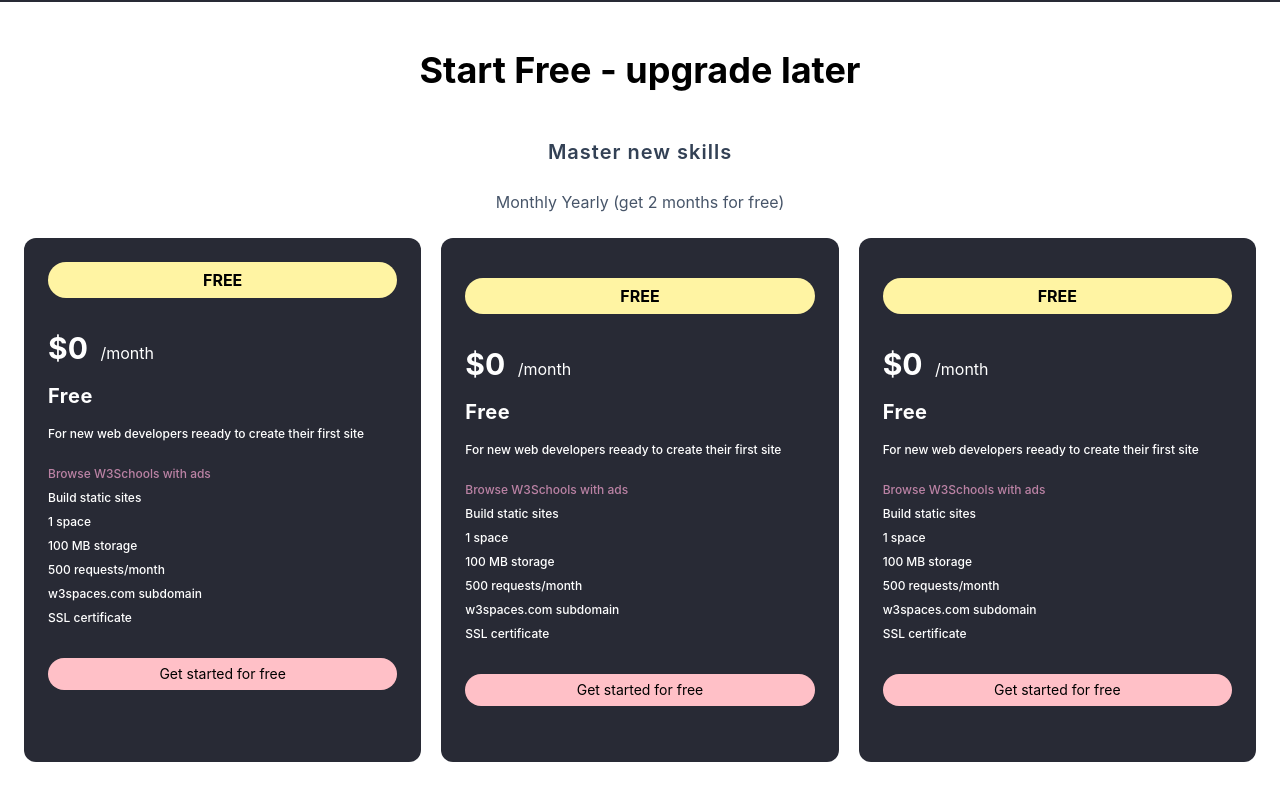
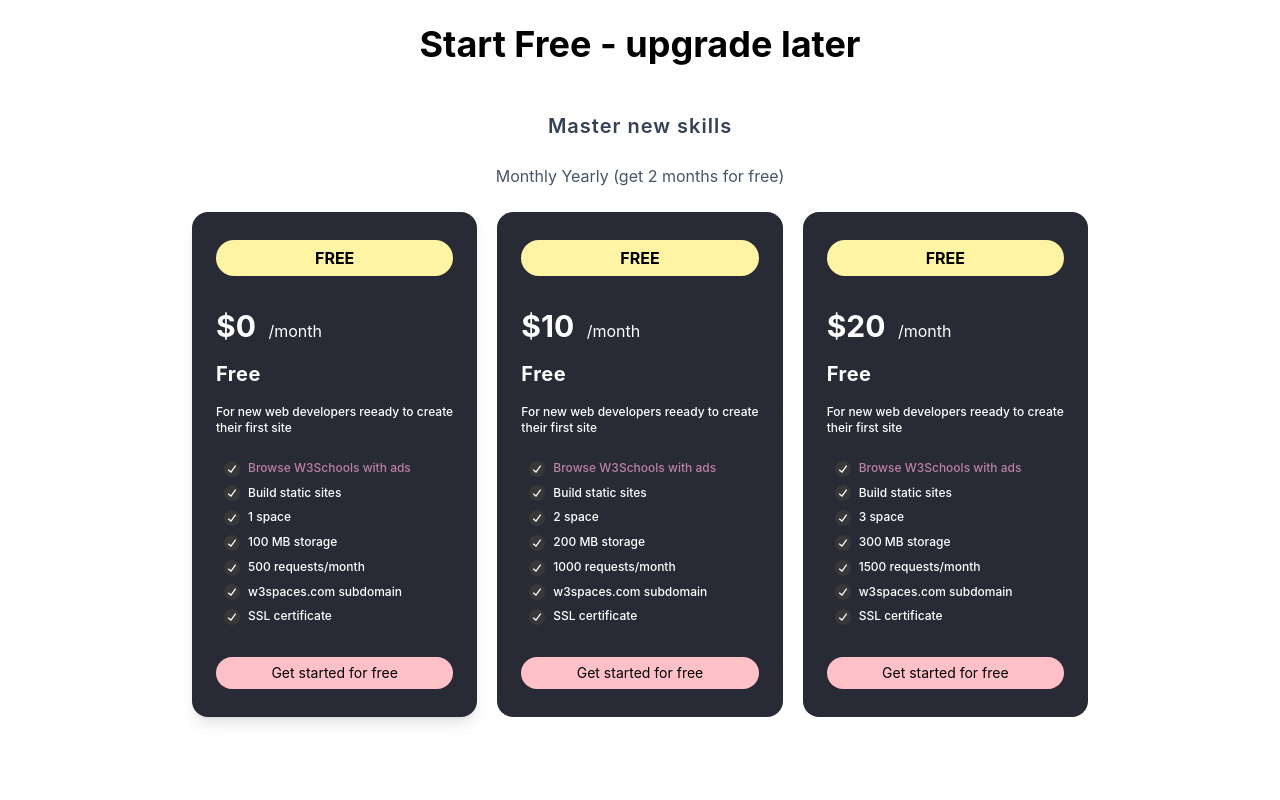
Before and after one commit to rabit1977/Create-W3school-webpage-with-react-and-tailwindcss, a React (Create React App) app: page / in a window 1280 px wide. Shown: the part 1394-2194 px from the top of the page. After the commit the page ends 2159 px from the top, so only its background shows below. Built offline with nearby package versions, Linux system fonts and the light colour scheme.

Commit message:
almost cloned the w3school webpage, enjoy

```diff
--- a/src/Icons/icons.js
+++ b/src/Icons/icons.js
@@ -35,8 +35,8 @@
 export const CreateSpace = (props) => {
   return (
     <svg
-      width='68'
-      height='68'
+      width='52'
+      height='52'
       viewBox='0 0 178 144'
       fill='none'
       xmlns='http://www.w3.org/2000/svg'
@@ -64,3 +64,32 @@
     </svg>
   );
 };
+export const CheckedIcon = (props) => {
+  return (
+    <svg
+      width='16'
+      height='16'
+      viewBox='0 0 50 50'
+      fill='none'
+      xmlns='http://www.w3.org/2000/svg'
+      {...props}
+    >
+      <g clip-path='url(#clip0_22_51)'>
+        <path
+          d='M50 25C50 38.8071 38.8071 50 25 50C11.1929 50 0 38.8071 0 25C0 11.1929 11.1929 0 25 0C38.8071 0 50 11.1929 50 25Z'
+          fill='#383838'
+        />
+        <path
+          d='M13.0667 27.2604L21.8441 34.6383L36.452 14.2857'
+          stroke='white'
+          stroke-width='4'
+        />
+      </g>
+      <defs>
+        <clipPath id='clip0_22_51'>
+          <rect width='50' height='50' fill='white' />
+        </clipPath>
+      </defs>
+    </svg>
+  );
+};
--- a/src/pages/home.js
+++ b/src/pages/home.js
@@ -1,6 +1,6 @@
 import React from 'react';
 import Navbar from '../components/Navbar';
-import { CreateSpace } from '../Icons/icons';
+import { CheckedIcon, CreateSpace } from '../Icons/icons';
 
 export default function Home() {
   return (
@@ -91,28 +91,28 @@
             How it works
           </h1>
         </div>
-        <div className='w-full grid grid-cols-1 sm:grid-cols-2 lg:grid-cols-4 place-items-center sm:place-content-around sm:place-items-center gap-8  text-white'>
-          <div className='grid place-items-center text-center'>
+        <div className='columns-1  lg:columns-4 sm:columns-2 space-y-6 text-white'>
+          <div className='flex flex-col items-center'>
             <CreateSpace />
-            <h5 className='text-md sm:text-lg sm:font-semibold pb-8 pt-2'>
+            <h5 className='text-sm text-center sm:text-md sm:font-semibold pb-8 pt-4'>
               1.Join W3Schools-and create a space
             </h5>
           </div>
-          <div className='grid place-items-center text-center'>
+          <div className='flex flex-col items-center'>
             <CreateSpace />
-            <h5 className='text-md sm:text-lg sm:font-semibold pb-8 pt-2'>
-              2. Choose a template - or start from scratch
+            <h5 className='text-sm text-center sm:text-md sm:font-semibold pb-8 pt-4'>
+              2.Choose a template - or start from scratch
             </h5>
           </div>
-          <div className='grid place-items-center text-center'>
+          <div className='flex flex-col items-center'>
             <CreateSpace />
-            <h5 className='text-md sm:text-lg sm:font-semibold pb-8 pt-2'>
+            <h5 className='text-sm text-center sm:text-md sm:font-semibold pb-8 pt-4'>
               3. Edit code directly in your browser
             </h5>
           </div>
-          <div className='grid place-items-center text-center'>
+          <div className='flex flex-col items-center'>
             <CreateSpace />
-            <h5 className='text-md sm:text-lg sm:font-semibold pb-8 pt-2'>
+            <h5 className='text-sm text-center sm:text-md sm:font-semibold pb-8 pt-4'>
               4. Share your website with the world
             </h5>
           </div>
@@ -130,41 +130,8 @@
             Monthly <span>Yearly (get 2 months for free)</span>
           </h2>
         </div>
-        <div className='grid grid-cols-1 md:grid-cols-3 mt-6 gap-5 mx-6'>
-          <div className='p-6 bg-[#282a35] text-white rounded-xl'>
-            <div className=''>
-              <button className='px-10 w-full py-1.5  text-black font-bold mb-8 bg-[#fff4a3] rounded-full'>
-                FREE
-              </button>
-              <div className='space-y-4'>
-                <p>
-                  <span className='text-3xl font-bold mr-2'>$0</span>{' '}
-                  <span> /month</span>
-                </p>
-                <p className='text-xl font-bold tracking-wide'>Free</p>
-                <p className='text-xs font-medium'>
-                  For new web developers reeady to create their first site
-                </p>
-              </div>
-              <div className='space-y-2 mt-6 text-xs font-medium'>
-                <p>
-                  <span className='text-pink-300/70'>
-                    Browse W3Schools with ads
-                  </span>
-                </p>
-                <p>Build static sites</p>
-                <p>1 space</p>
-                <p>100 MB storage</p>
-                <p>500 requests/month</p>
-                <p>w3spaces.com subdomain</p>
-                <p>SSL certificate</p>
-              </div>
-              <button className='px-10 mt-8 py-1.5 text-black font-normal  bg-[#ffc0c7] rounded-full w-full text-sm'>
-                Get started for free
-              </button>
-            </div>
-          </div>
-          <div className='p-6 bg-[#282a35] text-white rounded-xl'>
+        <div className='flex flex-col md:flex-row md:max-w-4xl max-w-[280px] m-auto mt-6 gap-5'>
+          <div className='px-6 py-3 bg-[#282a35] text-white rounded-2xl shadow-lg'>
             <div className=''>
               <button className='px-10 w-full py-1.5 mt-4 text-black font-bold mb-8 bg-[#fff4a3] rounded-full'>
                 FREE
@@ -179,32 +146,68 @@
                   For new web developers reeady to create their first site
                 </p>
               </div>
-              <div className='space-y-2 mt-6 text-xs font-medium'>
+              <div className='space-y-2 mt-6 text-xs font-medium ml-2'>
                 <p>
-                  <span className='text-pink-300/70'>
+                  <a
+                    href='#a'
+                    className='text-pink-300/70 hover:text-pink-300/80'
+                  >
+                    <span>
+                      <CheckedIcon className='inline-flex mr-2' />
+                    </span>
                     Browse W3Schools with ads
+                  </a>
+                </p>
+                <p>
+                  <span>
+                    <CheckedIcon className='inline-flex mr-2' />
                   </span>
+                  Build static sites
                 </p>
-                <p>Build static sites</p>
-                <p>1 space</p>
-                <p>100 MB storage</p>
-                <p>500 requests/month</p>
-                <p>w3spaces.com subdomain</p>
-                <p>SSL certificate</p>
+                <p>
+                  <span>
+                    <CheckedIcon className='inline-flex mr-2' />
+                  </span>
+                  1 space
+                </p>
+                <p>
+                  <span>
+                    <CheckedIcon className='inline-flex mr-2' />
+                  </span>
+                  100 MB storage
+                </p>
+                <p>
+                  <span>
+                    <CheckedIcon className='inline-flex mr-2' />
+                  </span>
+                  500 requests/month
+                </p>
+                <p>
+                  <span>
+                    <CheckedIcon className='inline-flex mr-2' />
+                  </span>
+                  w3spaces.com subdomain
+                </p>
+                <p>
+                  <span>
+                    <CheckedIcon className='inline-flex mr-2' />
+                  </span>
+                  SSL certificate
+                </p>
               </div>
-              <button className='px-10 mt-8 py-1.5 text-black font-normal mb-8 bg-[#ffc0c7] rounded-full w-full text-sm'>
+              <button className='px-6 mt-8 py-1.5 text-black font-normal mb-4 bg-[#ffc0c7] rounded-full w-full text-sm'>
                 Get started for free
               </button>
             </div>
           </div>
-          <div className='p-6 bg-[#282a35] text-white rounded-xl'>
+          <div className='px-6 py-3 bg-[#282a35] text-white rounded-2xl'>
             <div className=''>
               <button className='px-10 w-full py-1.5 mt-4 text-black font-bold mb-8 bg-[#fff4a3] rounded-full'>
                 FREE
               </button>
               <div className='space-y-4'>
                 <p>
-                  <span className='text-3xl font-bold mr-2'>$0</span>{' '}
+                  <span className='text-3xl font-bold mr-2'>$10</span>{' '}
                   <span> /month</span>
                 </p>
                 <p className='text-xl font-bold tracking-wide'>Free</p>
@@ -212,20 +215,139 @@
                   For new web developers reeady to create their first site
                 </p>
               </div>
-              <div className='space-y-2 mt-6 text-xs font-medium'>
+              <div className='space-y-2 mt-6 text-xs font-medium ml-2'>
                 <p>
-                  <span className='text-pink-300/70'>
+                  <a
+                    href='#a'
+                    className='text-pink-300/70 hover:text-pink-300/80'
+                  >
+                    {' '}
+                    <span>
+                      <CheckedIcon className='inline-flex mr-2' />
+                    </span>
                     Browse W3Schools with ads
+                  </a>
+                </p>
+                <p>
+                  {' '}
+                  <span>
+                    <CheckedIcon className='inline-flex mr-2' />
                   </span>
+                  Build static sites
                 </p>
-                <p>Build static sites</p>
-                <p>1 space</p>
-                <p>100 MB storage</p>
-                <p>500 requests/month</p>
-                <p>w3spaces.com subdomain</p>
-                <p>SSL certificate</p>
+                <p>
+                  {' '}
+                  <span>
+                    <CheckedIcon className='inline-flex mr-2' />
+                  </span>
+                  2 space
+                </p>
+                <p>
+                  {' '}
+                  <span>
+                    <CheckedIcon className='inline-flex mr-2' />
+                  </span>
+                  200 MB storage
+                </p>
+                <p>
+                  {' '}
+                  <span>
+                    <CheckedIcon className='inline-flex mr-2' />
+                  </span>
+                  1000 requests/month
+                </p>
+                <p>
+                  {' '}
+                  <span>
+                    <CheckedIcon className='inline-flex mr-2' />
+                  </span>
+                  w3spaces.com subdomain
+                </p>
+                <p>
+                  {' '}
+                  <span>
+                    <CheckedIcon className='inline-flex mr-2' />
+                  </span>
+                  SSL certificate
+                </p>
               </div>
-              <button className='px-10 mt-8 py-1.5 text-black font-normal mb-8 bg-[#ffc0c7] rounded-full w-full text-sm'>
+              <button className='px-6 mt-8 py-1.5 text-black font-normal mb-4 bg-[#ffc0c7] rounded-full w-full text-sm'>
+                Get started for free
+              </button>
+            </div>
+          </div>
+          <div className='px-6 py-3 bg-[#282a35] text-white rounded-2xl'>
+            <div className=''>
+              <button className='px-10 w-full py-1.5 mt-4 text-black font-bold mb-8 bg-[#fff4a3] rounded-full'>
+                FREE
+              </button>
+              <div className='space-y-4'>
+                <p>
+                  <span className='text-3xl font-bold mr-2'>$20</span>{' '}
+                  <span> /month</span>
+                </p>
+                <p className='text-xl font-bold tracking-wide'>Free</p>
+                <p className='text-xs font-medium'>
+                  For new web developers reeady to create their first site
+                </p>
+              </div>
+              <div className='space-y-2 mt-6 text-xs font-medium ml-2'>
+                <p>
+                  <a
+                    href='#a'
+                    className='text-pink-300/70 hover:text-pink-300/80'
+                  >
+                    {' '}
+                    <span>
+                      <CheckedIcon className='inline-flex mr-2' />
+                    </span>
+                    Browse W3Schools with ads
+                  </a>
+                </p>
+                <p>
+                  {' '}
+                  <span>
+                    <CheckedIcon className='inline-flex mr-2' />
+                  </span>
+                  Build static sites
+                </p>
+                <p>
+                  {' '}
+                  <span>
+                    <CheckedIcon className='inline-flex mr-2' />
+                  </span>
+                  3 space
+                </p>
+                <p>
+                  {' '}
+                  <span>
+                    <CheckedIcon className='inline-flex mr-2' />
+                  </span>
+                  300 MB storage
+                </p>
+                <p>
+                  {' '}
+                  <span>
+                    <CheckedIcon className='inline-flex mr-2' />
+                  </span>
+                  1500 requests/month
+                </p>
+                <p>
+                  {' '}
+                  <span>
+                    <CheckedIcon className='inline-flex mr-2' />
+                  </span>
+                  w3spaces.com subdomain
+                </p>
+                <p>
+                  {' '}
+                  <span>
+                    <CheckedIcon className='inline-flex mr-2' />
+                  </span>
+                  SSL certificate
+                </p>
+              </div>
+              <button className='px-6 mt-8 py-1.5 text-black font-normal mb-4 bg-[#ffc0c7] rounded-full w-full text-sm'>
                 Get started for free
               </button>
             </div>
```
Also changed, not shown: public/CheckedIcon.svg (added).
